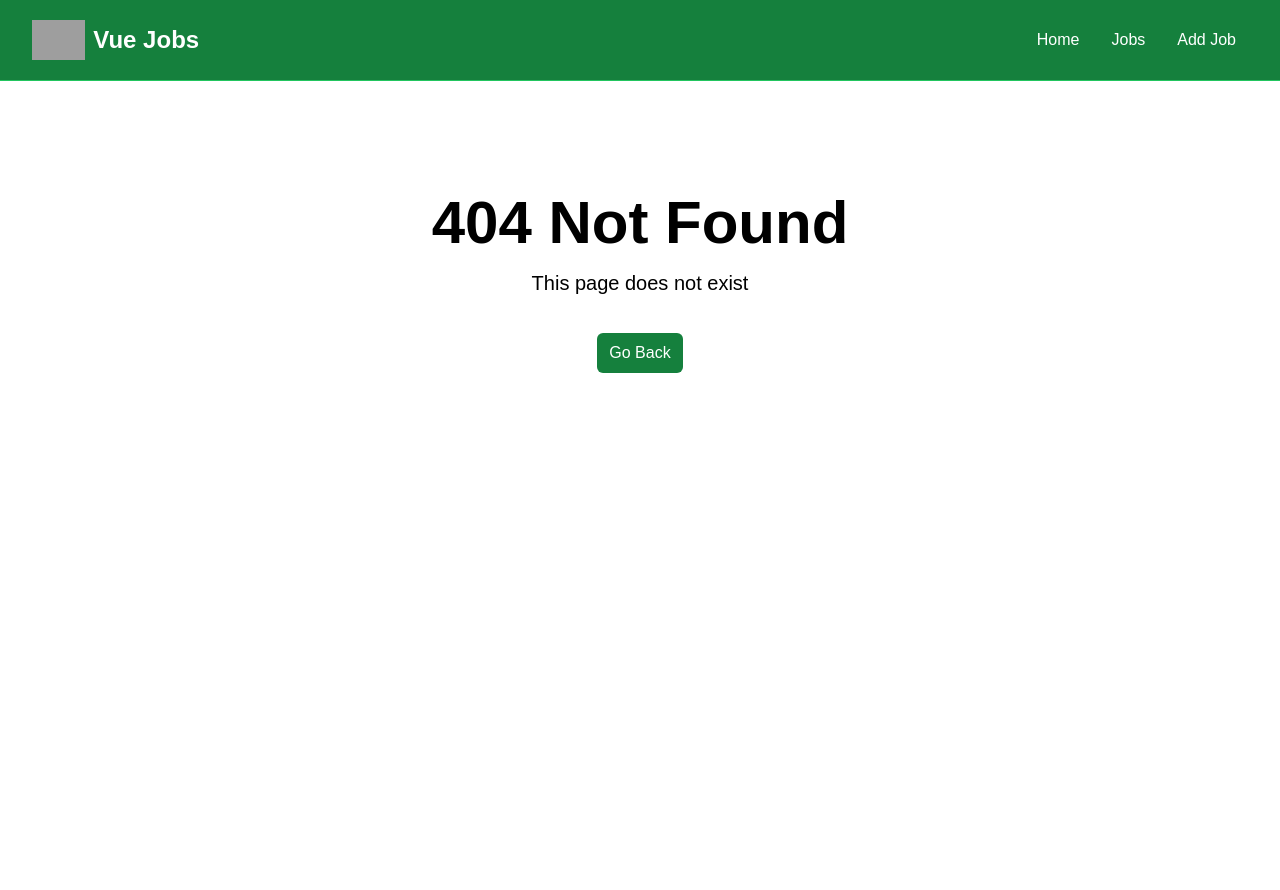
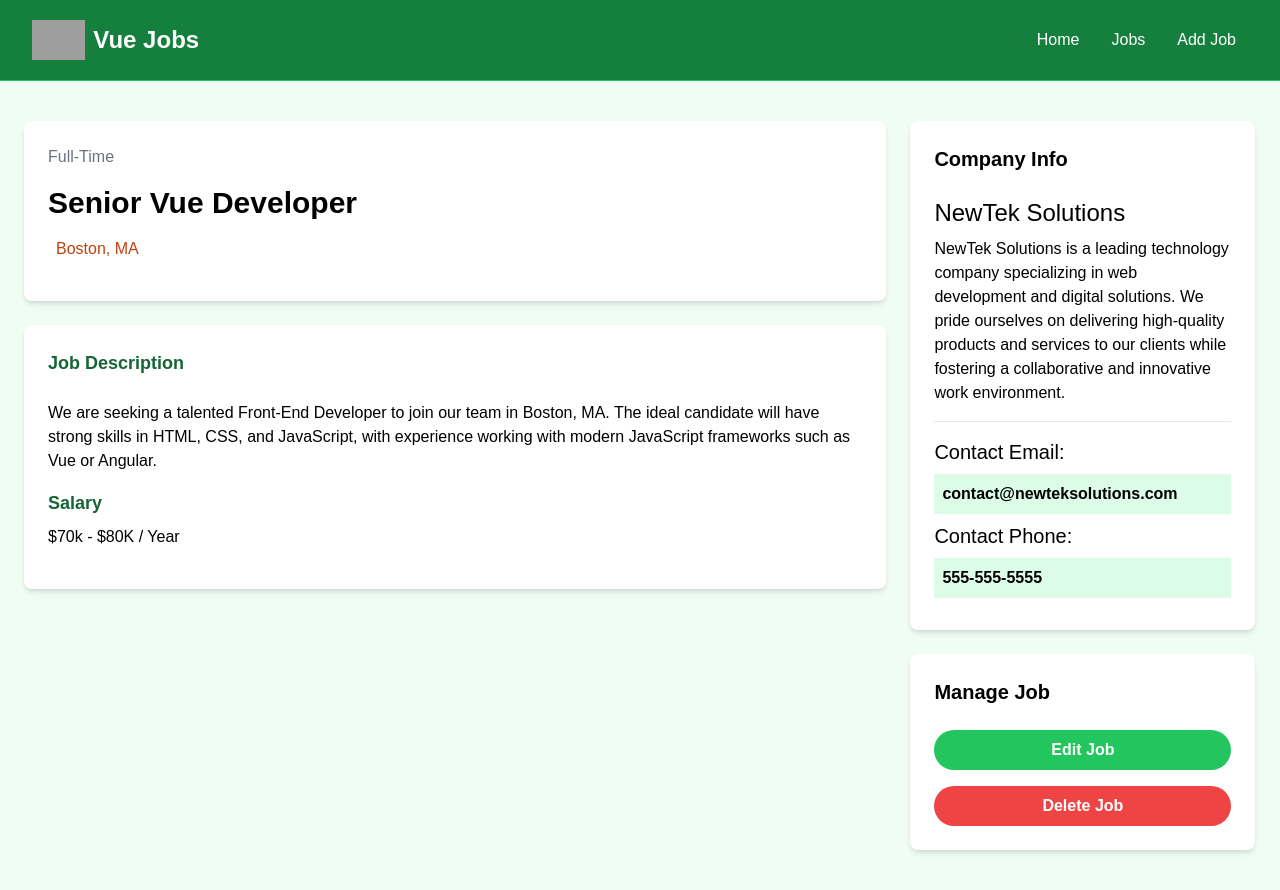
Before and after one commit to Mahdi-Alz/JobListings, a Vue app: page /jobs/1 in a window 1280 px wide. Before the commit this address had no page. Before the commit the page ends 800 px from the top, so only its background shows below. Built offline with nearby package versions, Linux system fonts and the light colour scheme; grey boxes are pictures that could not be loaded; the HTML template or start-up script is replaced by a standard one.

Commit message:
feat: hard-code JobView

```diff
--- a/src/components/JobListing.vue
+++ b/src/components/JobListing.vue
@@ -47,7 +47,7 @@
           {{ job.location }}
         </div>
         <RouterLink
-          :to="'/job/' + job.id"
+          :to="'/jobs/' + job.id"
           class="h-[36px] bg-green-500 hover:bg-green-600 text-white px-4 py-2 rounded-lg text-center text-sm"
         >
           Read More
--- a/src/router/index.js
+++ b/src/router/index.js
@@ -1,6 +1,7 @@
 import { createRouter, createWebHistory } from "vue-router";
 import HomeView from "@/views/HomeView.vue";
 import JobsView from "@/views/JobsView.vue";
+import JobView from "@/views/JobView.vue";
 import NotFoundView from "@/views/NotFoundView.vue";
 
 const router = createRouter({
@@ -17,6 +18,11 @@
       component: JobsView,
     },
     {
+      path: "/jobs/:id",
+      name: "job",
+      component: JobView,
+    },
+    {
       // In a web router, the colon (:) is a special flag that means: "This part of the URL is a wild card variable, not a literal word."
       path: "/:catchAll(.*)",
       name: "not found",
--- /dev/null
+++ b/src/views/JobView.vue
@@ -0,0 +1,87 @@
+<script setup></script>
+
+<template>
+  <section class="bg-green-50">
+    <div class="container m-auto py-10 px-6">
+      <div class="grid grid-cols-1 md:grid-cols-70/30 w-full gap-6">
+        <main>
+          <div
+            class="bg-white p-6 rounded-lg shadow-md text-center md:text-left"
+          >
+            <div class="text-gray-500 mb-4">Full-Time</div>
+            <h1 class="text-3xl font-bold mb-4">Senior Vue Developer</h1>
+            <div
+              class="text-gray-500 mb-4 flex align-middle justify-center md:justify-start"
+            >
+              <i
+                class="fa-solid fa-location-dot text-lg text-orange-700 mr-2"
+              ></i>
+              <p class="text-orange-700">Boston, MA</p>
+            </div>
+          </div>
+
+          <div class="bg-white p-6 rounded-lg shadow-md mt-6">
+            <h3 class="text-green-800 text-lg font-bold mb-6">
+              Job Description
+            </h3>
+
+            <p class="mb-4">
+              We are seeking a talented Front-End Developer to join our team in
+              Boston, MA. The ideal candidate will have strong skills in HTML,
+              CSS, and JavaScript, with experience working with modern
+              JavaScript frameworks such as Vue or Angular.
+            </p>
+
+            <h3 class="text-green-800 text-lg font-bold mb-2">Salary</h3>
+
+            <p class="mb-4">$70k - $80K / Year</p>
+          </div>
+        </main>
+
+        <!-- Sidebar -->
+        <aside>
+          <!-- Company Info -->
+          <div class="bg-white p-6 rounded-lg shadow-md">
+            <h3 class="text-xl font-bold mb-6">Company Info</h3>
+
+            <h2 class="text-2xl">NewTek Solutions</h2>
+
+            <p class="my-2">
+              NewTek Solutions is a leading technology company specializing in
+              web development and digital solutions. We pride ourselves on
+              delivering high-quality products and services to our clients while
+              fostering a collaborative and innovative work environment.
+            </p>
+
+            <hr class="my-4" />
+
+            <h3 class="text-xl">Contact Email:</h3>
+
+            <p class="my-2 bg-green-100 p-2 font-bold">
+              contact@newteksolutions.com
+            </p>
+
+            <h3 class="text-xl">Contact Phone:</h3>
+
+            <p class="my-2 bg-green-100 p-2 font-bold">555-555-5555</p>
+          </div>
+
+          <!-- Manage -->
+          <div class="bg-white p-6 rounded-lg shadow-md mt-6">
+            <h3 class="text-xl font-bold mb-6">Manage Job</h3>
+            <a
+              href="add-job.html"
+              class="bg-green-500 hover:bg-green-600 text-white text-center font-bold py-2 px-4 rounded-full w-full focus:outline-none focus:shadow-outline mt-4 block"
+              >Edit Job</a
+            >
+            <button
+              class="bg-red-500 hover:bg-red-600 text-white font-bold py-2 px-4 rounded-full w-full focus:outline-none focus:shadow-outline mt-4 block"
+            >
+              Delete Job
+            </button>
+          </div>
+        </aside>
+      </div>
+    </div>
+  </section>
+</template>
```
